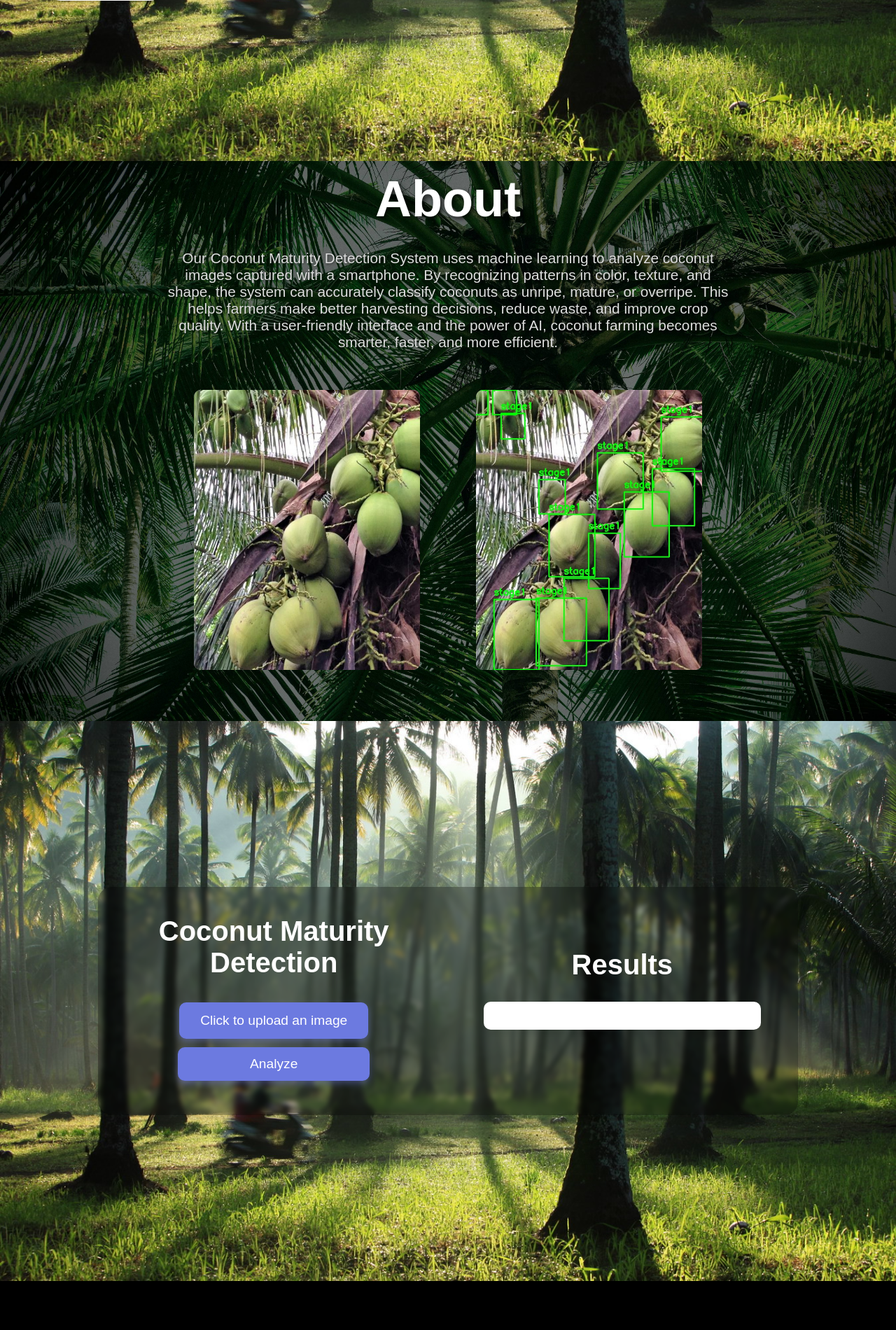
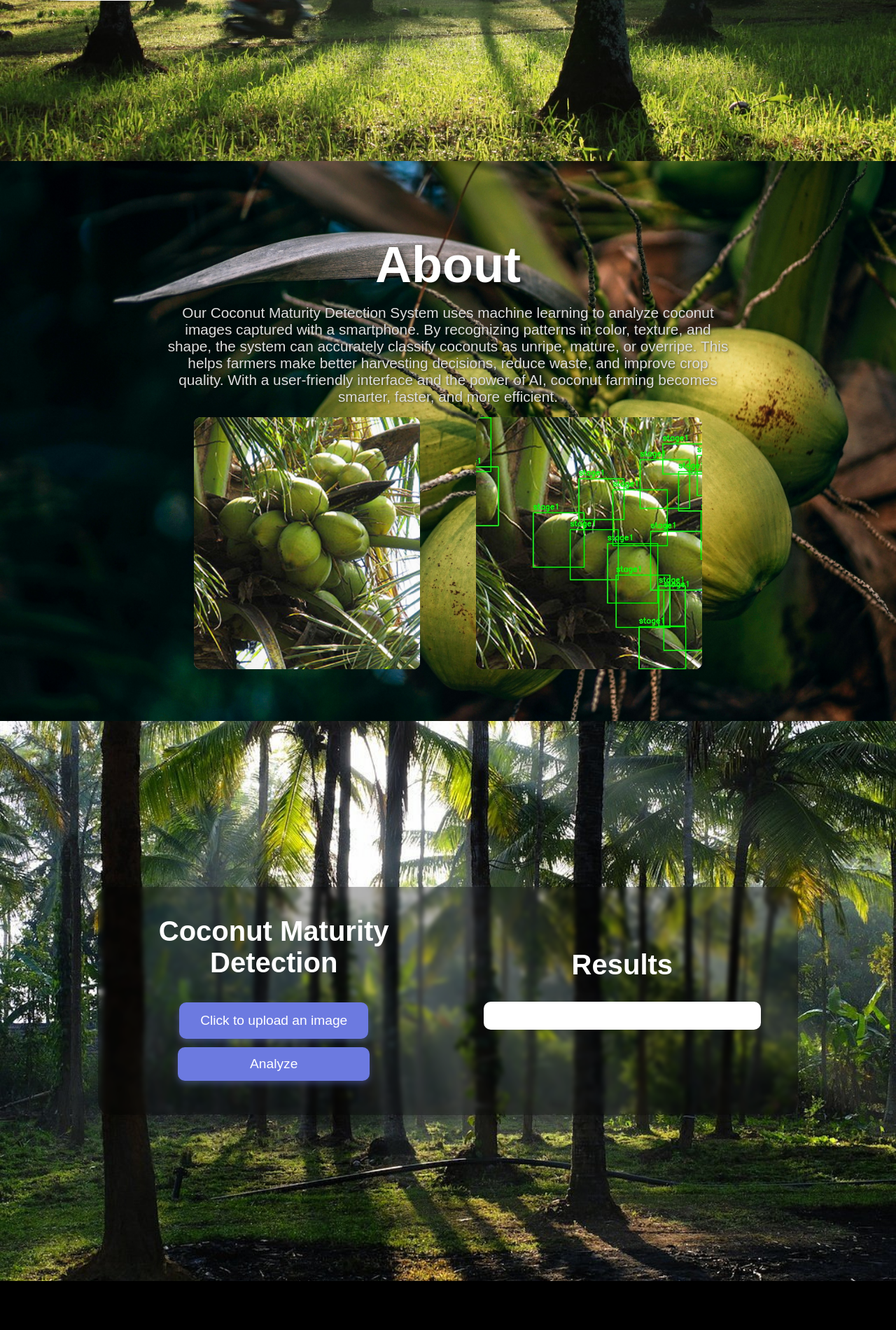
Before and after one commit to itsmeaDrei/Coconut_Maturity_Detection, a Flask app: page / in a window 1280 px wide. Shown: the part 570-2470 px from the top of the page at 70% size. Run offline with Flask 3, Linux system fonts and the light colour scheme.

Commit message:
new bg in system and about

```diff
--- a/static/style.css
+++ b/static/style.css
@@ -131,7 +131,7 @@ html {
     display: flex;
     justify-content: center;
     align-items: center;
-    background-image: url('/static/images/aboutbg.jpg');
+    background-image: url('/static/images/aboutbg1.jpg');
     background-size: cover;
     background-position: center;
     background-repeat: no-repeat;
@@ -147,7 +147,7 @@ html {
 .about-content {
     flex: 1;
     text-align: center;
-    margin-bottom: 10%;
+    margin-bottom: 2%;
     max-width: 70%;
 }
 
@@ -157,14 +157,14 @@ html {
     font-weight: 700;
     color: #ffffff;
     margin-top: 3.5rem;
-    margin-bottom: 2rem;
+    margin-bottom: 2%;
     text-shadow: 3px 3px 6px rgba(0, 0, 0, 0.7);
 }
 
 .about-content p {
     font-size: 1.3rem;
     color: #dddddd;
-    margin-bottom: 3.5rem;
+    margin-bottom: 2%;
     text-shadow: 1px 1px 3px rgba(0, 0, 0, 0.5);
     font-family: Arial, Helvetica, sans-serif;
 }
@@ -179,7 +179,7 @@ html {
 
 .about .image-box {
     width: 40%;
-    height: 25rem;
+    height: 45vh;
     background-color: #ccc;
     display: flex;
     align-items: center;
@@ -196,7 +196,7 @@ html {
 
 /* --------------------------------------- SYSTEM --------------------------------------- */
 .system {
-    background-image: url('/static/images/herobg.jpg');
+    background-image: url('/static/images/view-in-front-of-the.jpg');
     background-size: cover;
     background-position: center;
     background-repeat: no-repeat;
@@ -356,7 +356,7 @@ html {
   .contact .left h2 {
     font-size: 2.5rem;
     color:#333;
-    margin-bottom: 15px;
+    margin-bottom: 1rem;
   }
 
   .contact .left p {
@@ -374,7 +374,7 @@ html {
     display: flex;
     justify-content: center;
     flex-wrap: wrap;
-    gap: 50px;
+    gap: 70px;
   }
 
   .contact-icons a img {
```
Also changed, not shown: IMG_5963.jpg (added), static/images/aboutbg1.jpg (added), static/images/abouthero.jpg, static/images/abouthero1.jpg, static/images/view-in-front-of-the.jpg (added), static/processed/processed.jpg (deleted), static/uploads/uploaded.jpg (deleted), 1 other file.
